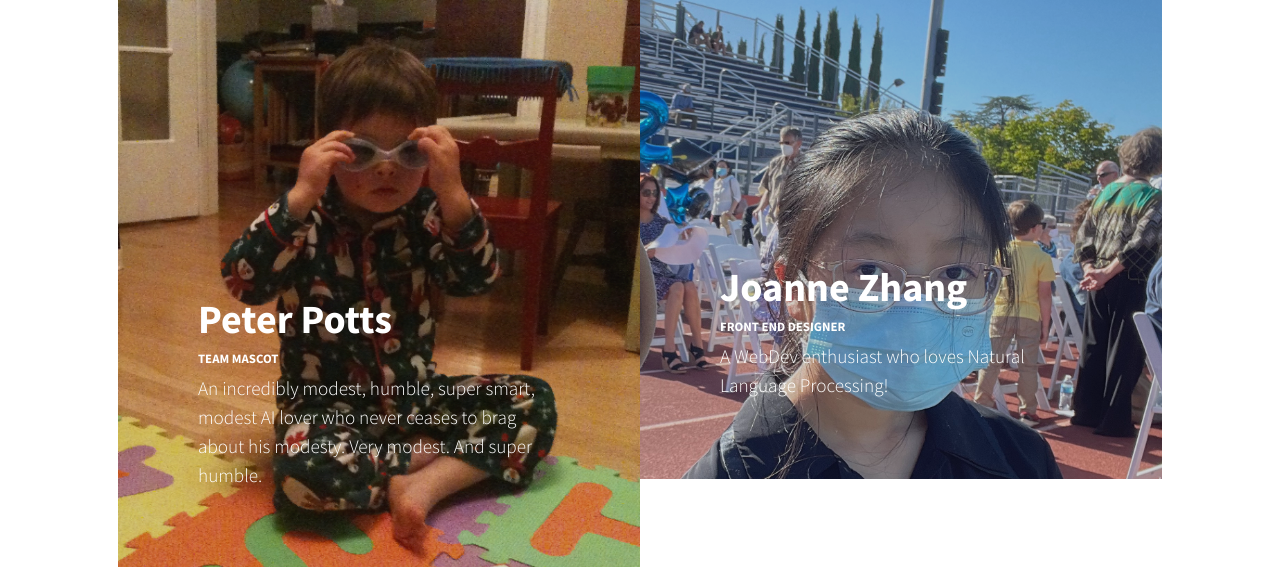
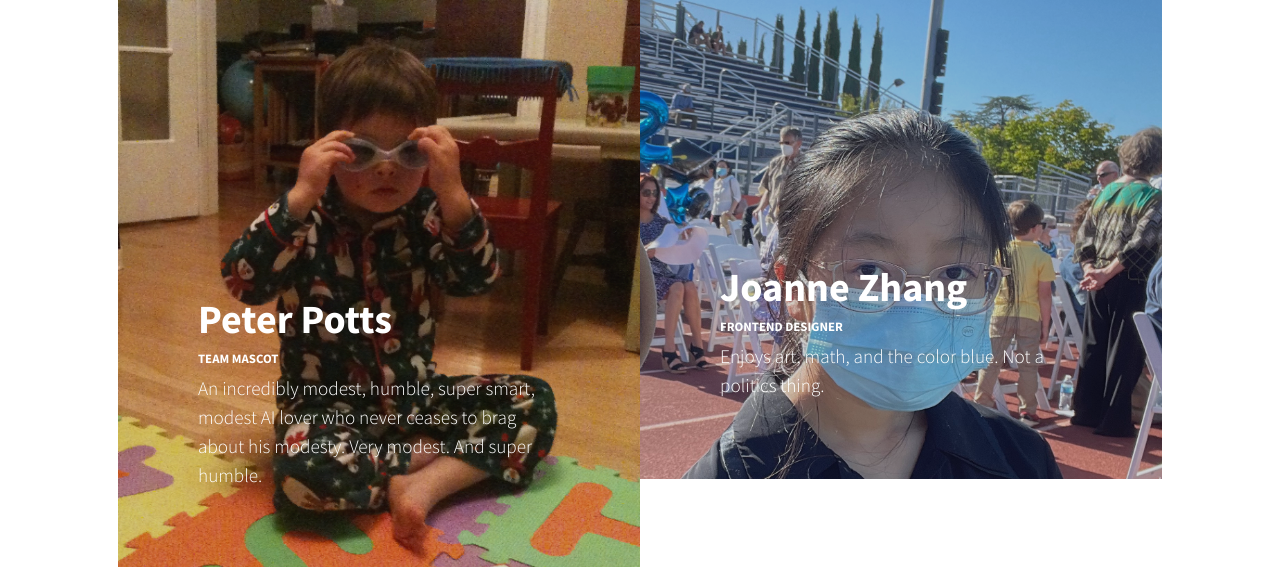
Before and after one commit to ghoshdebapratim1/ai-political-smackdown, a Flask app: page / in a window 1280 px wide. Shown: the part 1695-2262 px from the top of the page. Run offline with Flask 2, Linux system fonts and the light colour scheme; some libraries are stand-ins or nearby versions.

Commit message:
Added team descriptions and image

```diff
--- a/app/templates/writer_home.html
+++ b/app/templates/writer_home.html
@@ -97,8 +97,8 @@ https://github.com/ghoshdebapratim1/ai-political-smackdown">Our Github</a></li>
                             <div class="caption">
                                 <div class="caption-content">
                                    <div class="h1">Joanne Zhang</div>
-                                    <div class="h2">Front End Designer</div>
-                                    <p class="mb-0">A WebDev enthusiast who loves Natural Language Processing!</p>
+                                    <div class="h2">Frontend Designer</div>
+                                    <p class="mb-0">Enjoys art, math, and the color blue. Not a politics thing.</p>
                                 </div>
                             </div>
                             <img class="img-fluid" src="{{ url_for('static',filename='img/JoannePic.jpg') }}" alt="..." />
@@ -109,8 +109,8 @@ https://github.com/ghoshdebapratim1/ai-political-smackdown">Our Github</a></li>
                             <div class="caption">
                                 <div class="caption-content">
                                     <div class="h1">Faiza Shah</div>
-                                    <div class="h2">Frontend Designer</div>
-                                    <p class="mb-0">A frontend enthusiast who loves Natural Language Processing!</p>
+                                    <div class="h2">Frontend Designer and Political Consultant</div>
+                                    <p class="mb-0">A frontend enthusiast who loves Politics, NLP, and an entertaining and heated debate once in a while.</p>
                                 </div>
                             </div>
                             <img class="img-fluid" src="{{ url_for('static',filename='img/FaizaPic.JPG') }}" alt="..." />
@@ -121,11 +121,11 @@ https://github.com/ghoshdebapratim1/ai-political-smackdown">Our Github</a></li>
                             <div class="caption">
                                 <div class="caption-content">
                                     <div class="h1">Aryaman Gupta</div>
-                                    <div class="h2">Project Lead</div>
-                                    <p class="mb-0">A great leader who loves Natural Language Processing!</p>
+                                    <div class="h2">Project Lead and Very good leader</div>
+                                    <p class="mb-0"> A very good leader who has very good leadership skills and likes NLP and Politics. He never ceases to brag about his very good leadership skills</p>
                                 </div>
                             </div>
-                            <img class="img-fluid" src="{{ url_for('static',filename='img/portfolio-4.jpg') }}" alt="..." />
+                            <img class="img-fluid" src="{{ url_for('static',filename='img/badimage.jpg') }}" alt="..." />
                         </a>
                     </div>
                     <div class="col-lg-6">
@@ -133,8 +133,8 @@ https://github.com/ghoshdebapratim1/ai-political-smackdown">Our Github</a></li>
                             <div class="caption">
                                 <div class="caption-content">
                                     <div class="h1">Nishant Perla</div>
-                                    <div class="h2">Quality Control</div>
-                                    <p class="mb-0">A thorough quality controller who loves Natural Language Processing!</p>
+                                    <div class="h2"><em>Placeholder</em></div>
+                                  <p class="mb-0">Totally doesn't procrastinate. Loves to read. (I'll finish this later)</p>
                                 </div>
                             </div>
                             <img class="img-fluid" src="{{ url_for('static',filename='img/NishantPic.jpg') }}" alt="..." />
```
